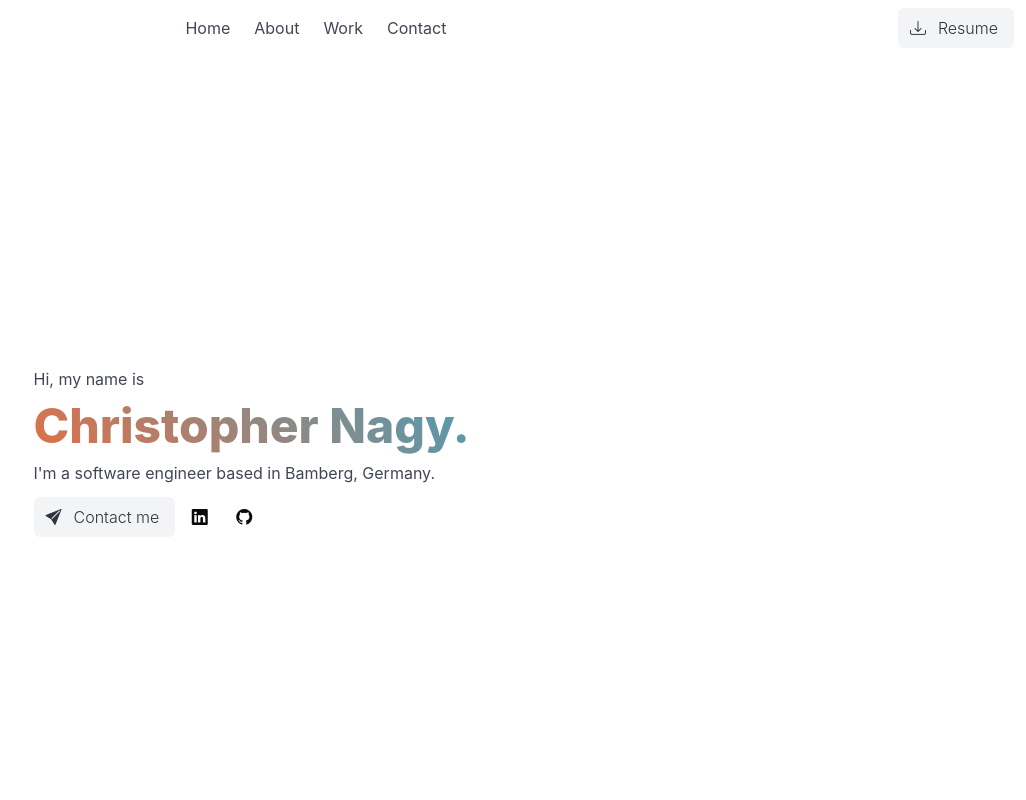
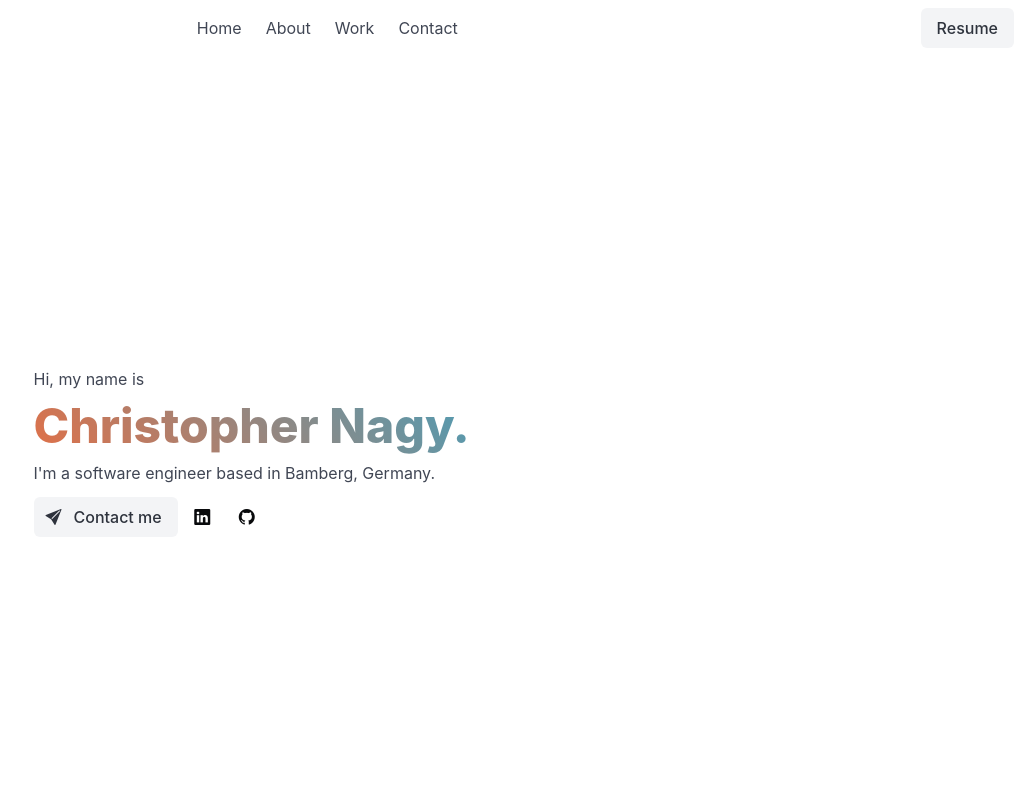
Before and after one commit to nagychris/nagychris.github.io, a plain HTML site: page index.html in a window 1280 px wide. Shown: the top 800 px of the page, without its empty margins (254-1280 px from the left). Drawn offline with nearby package versions, Linux system fonts and the light colour scheme.

Commit message:
update resume

```diff
--- a/index.html
+++ b/index.html
@@ -53,15 +53,10 @@
                         <div class="buttons">
                             <a
                                 class="button is-light"
-                                href="public/christopher-nagy-resume.pdf"
-                                download="christopher-nagy-resume.pdf"
+                                href="public/resume-christopher-nagy.pdf"
+                                target="_blank"
                             >
-                                <span class="icon-text">
-                                    <span class="icon">
-                                        <i class="bi bi-download"></i>
-                                    </span>
-                                    <span>Resume</span>
-                                </span>
+                                <span>Resume</span>
                             </a>
                         </div>
                     </div>
--- a/styles/main.css
+++ b/styles/main.css
@@ -53,7 +53,3 @@ a:hover {
     flex-grow: 1;
     justify-content: center;
 }
-
-.button {
-    font-weight: 300;
-}
```
Also changed, not shown: 2 other files.
